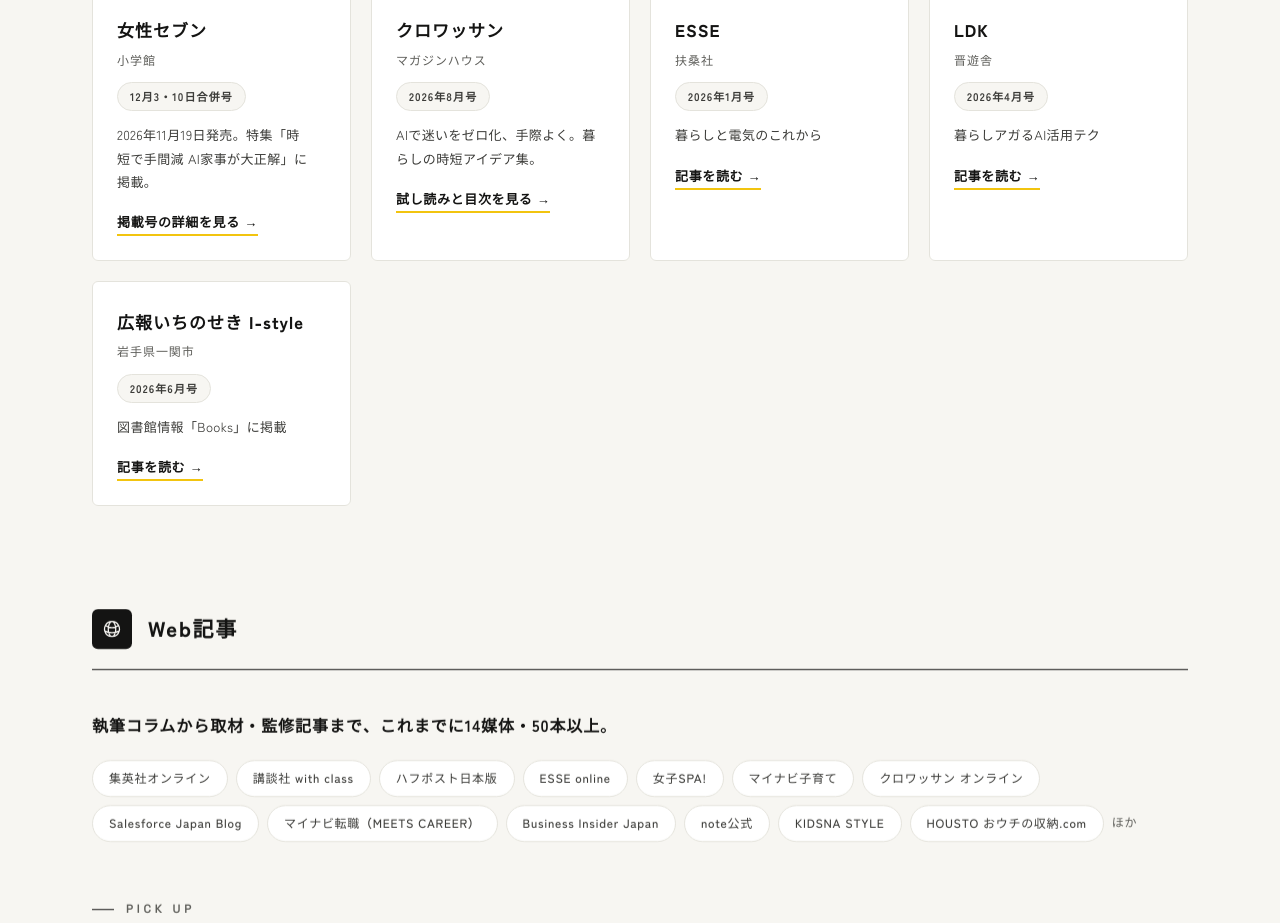
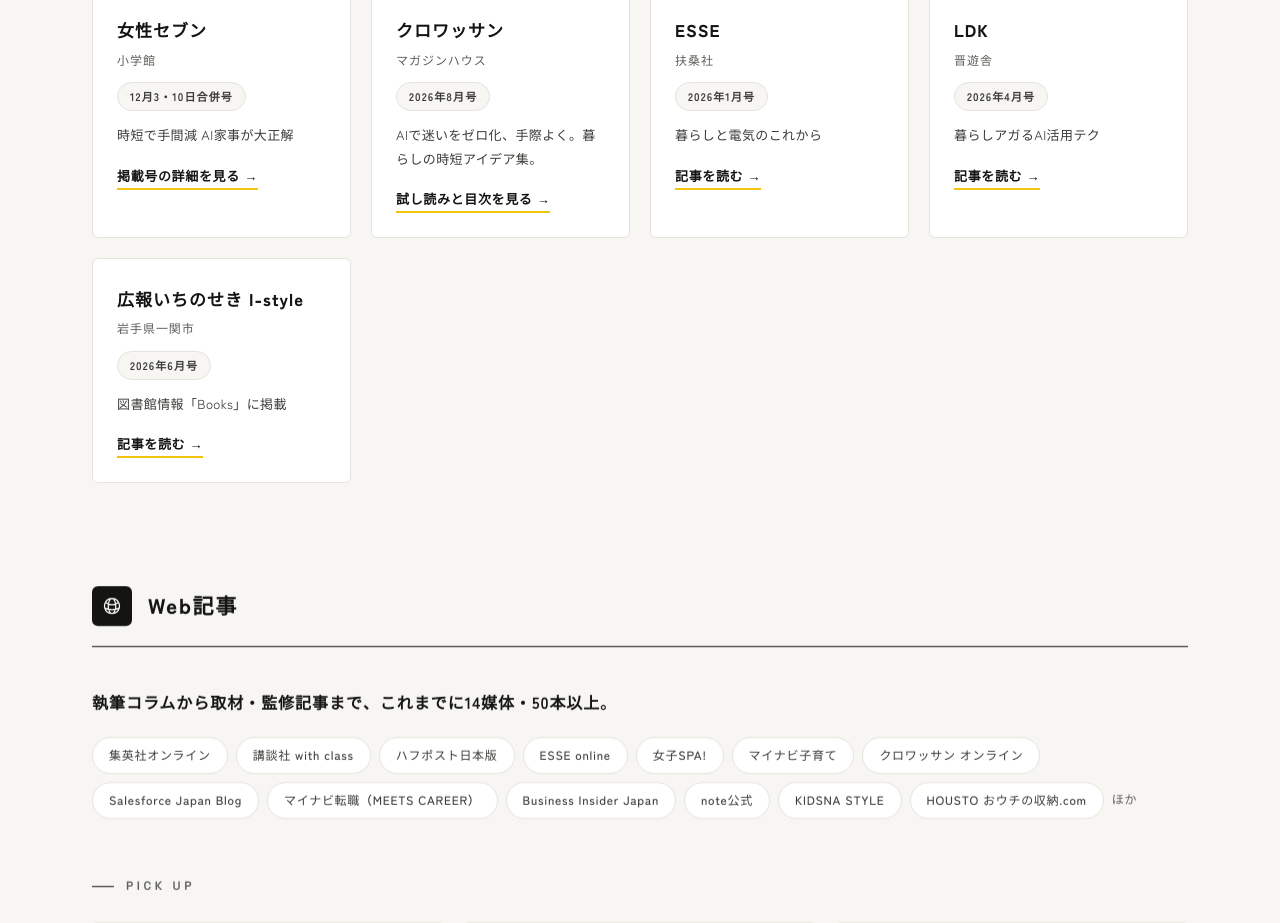
Before and after one commit to m316jp/Portfolio, a plain HTML site: page index.html in a window 1280 px wide. Shown: the part 8340-9263 px from the top of the page. Drawn offline with Linux system fonts and the light colour scheme.

Commit message:
Match Josei Seven feature text to other magazine cards

```diff
--- a/index.html
+++ b/index.html
@@ -763,7 +763,7 @@
             <p class="magazine-name">女性セブン</p>
             <p class="magazine-publisher">小学館</p>
             <span class="magazine-issue">12月3・10日合併号</span>
-            <p class="magazine-theme"><time datetime="2026-11-19">2026年11月19日発売</time>。特集「時短で手間減 AI家事が大正解」に掲載。</p>
+            <p class="magazine-theme">時短で手間減 AI家事が大正解</p>
             <span class="magazine-read-link">掲載号の詳細を見る →</span>
           <span class="sr-only">（新しいタブで開きます）</span></a>
           <a class="magazine-card" href="https://magazineworld.jp/croissant/croissant-1171/" target="_blank"
```
Also changed, not shown: media/index.html (+1 -1 lines).
